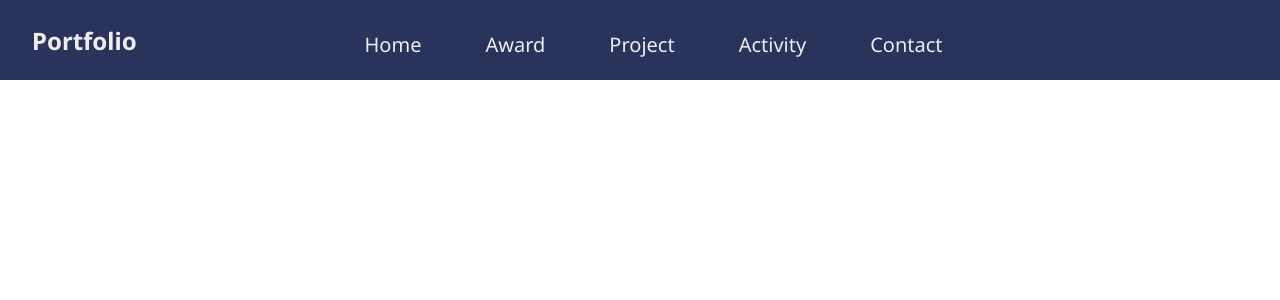
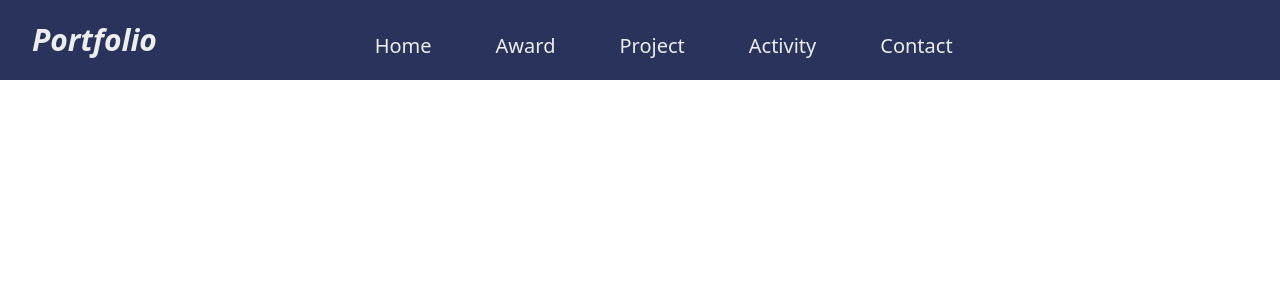
Before and after one commit to Pheeraphat47/old-portfolio, a React (Create React App) app: page / in a window 1280 px wide. Shown: the top 300 px of the page. Built offline with nearby package versions, Linux system fonts and the light colour scheme.

Commit message:
finish nav

```diff
--- a/src/Styles/Navbar.css
+++ b/src/Styles/Navbar.css
@@ -1,5 +1,3 @@
-@import url('https://fonts.googleapis.com/css2?family=Noto+Sans:ital,wght@0,300;0,400;0,500;0,600;0,700;0,800;1,300;1,400;1,500;1,600;1,700;1,800&display=swap');
-
 * {
     padding: 0;
     margin: 0;
@@ -50,10 +48,7 @@ header .nav-btn {
     font-size: 1.8rem;
 }
 
-.logo {
-    font-size: 1.5em;
-    font-weight: bold;
-}
+
 
 
 
--- a/src/components/navbar.jsx
+++ b/src/components/navbar.jsx
@@ -11,7 +11,7 @@ function Navbar() {
     }
     return (
         <header>
-            <h3 className="logo">Portfolio</h3>
+            <h3 className="text-3xl font-bold italic">Portfolio</h3>
             <nav ref={navRef}>
                 <a href="/#">Home</a>
                 <a href="/#">Award</a>
--- a/src/index.css
+++ b/src/index.css
@@ -1,3 +1,7 @@
+@tailwind base;
+@tailwind components;
+@tailwind utilities;
+@import url('https://fonts.googleapis.com/css2?family=Noto+Sans:ital,wght@0,300;0,400;0,500;0,600;0,700;0,800;1,300;1,400;1,500;1,600;1,700;1,800&display=swap');
 body {
   margin: 0;
   font-family: -apple-system, BlinkMacSystemFont, 'Segoe UI', 'Roboto', 'Oxygen',
--- a/tailwind.config.js
+++ b/tailwind.config.js
@@ -1,6 +1,6 @@
 /** @type {import('tailwindcss').Config} */
 module.exports = {
-  content: ["./src/**/*.{html,js}"],
+  content: ["./src/**/*.{js,jsx,ts,tsx}"],
   theme: {
     extend: {},
   },
```
